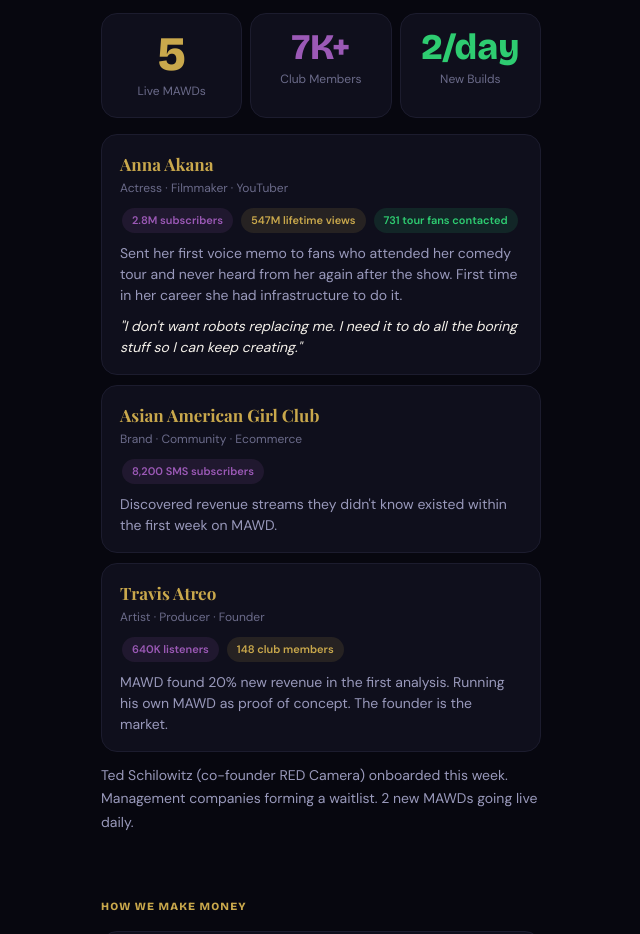
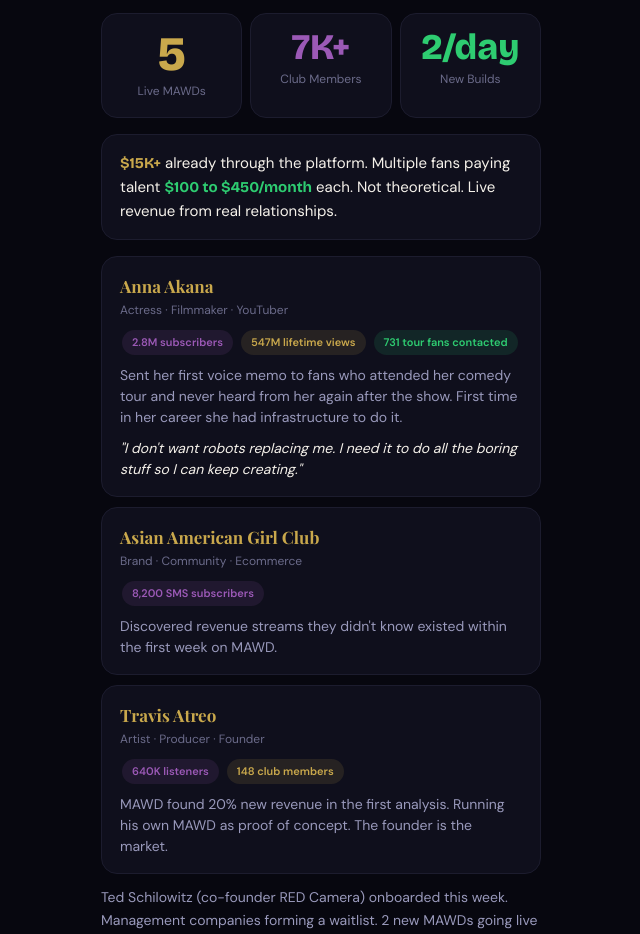
Before and after one commit to travisatreo/fanded-investor-narrative, a plain HTML site: page index.html in a window 1280 px wide. Shown: the part 2602-3536 px from the top of the page, without its empty margins (319-959 px from the left). Drawn offline with nearby package versions, Linux system fonts and the light colour scheme; a web font is replaced by a local one.

Commit message:
Add platform GMV and fan revenue data to traction section

```diff
--- a/index.html
+++ b/index.html
@@ -767,6 +767,10 @@
       </div>
     </div>
 
+    <div class="card" style="padding: 16px 18px; margin-bottom: 16px;">
+      <div class="body-text" style="color: var(--cream); font-size: 15px; line-height: 1.6;"><span style="color: var(--gold); font-family: var(--font-w); font-weight: 700;">$15K+</span> already through the platform. Multiple fans paying talent <span style="color: var(--green); font-family: var(--font-w); font-weight: 700;">$100 to $450/month</span> each. Not theoretical. Live revenue from real relationships.</div>
+    </div>
+
     <!-- Talent Card 1 -->
     <div class="talent-card">
       <div class="talent-name">Anna Akana</div>
```
